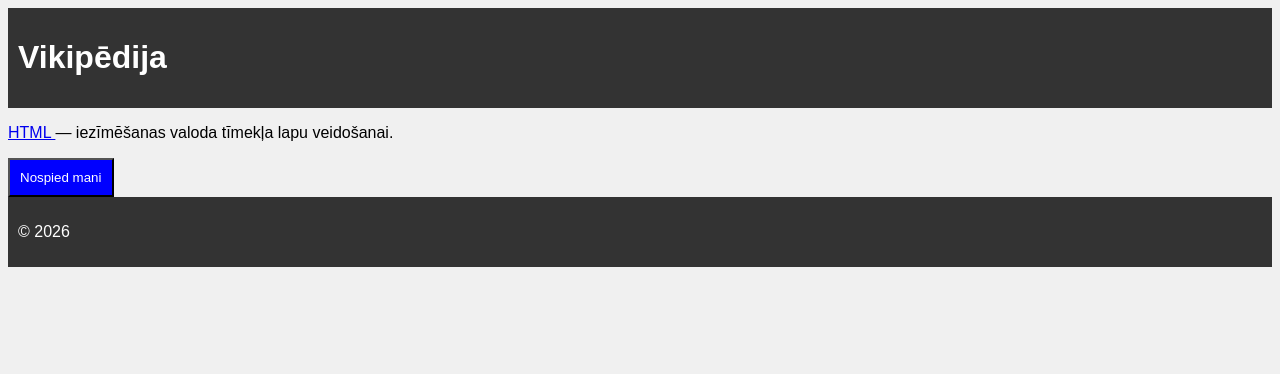
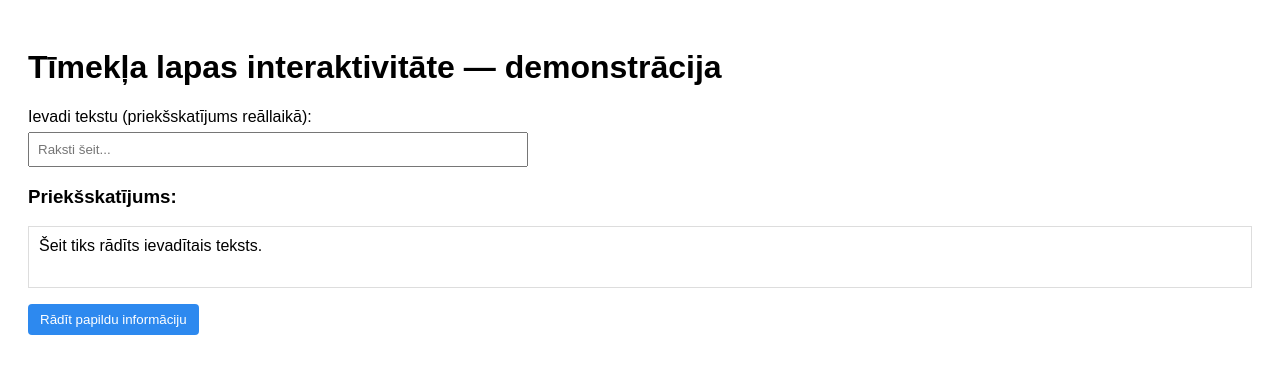
Before and after one commit to Danyakas/mironovs, a plain HTML site: page index.html in a window 1280 px wide. Drawn offline with Linux system fonts and the light colour scheme.

Commit message:
Refactor HTML structure and add interactivity

```diff
--- a/index.html
+++ b/index.html
@@ -1,31 +1,35 @@
-<!DOCTYPE html>
+<!doctype html>
 <html lang="lv">
 <head>
-    <meta charset="UTF-8">
-    <title>Mana tīmekļa lapa</title>
-    <link rel="stylesheet" href="style.css">
+  <meta charset="utf-8" />
+  <meta name="viewport" content="width=device-width,initial-scale=1" />
+  <title>JS notikumu piemērs</title>
+  <style>
+    body { font-family: Arial, sans-serif; padding: 20px; }
+    .hidden { display: none; }
+    .highlight { background: #fffbcc; border: 1px solid #ffd24d; padding: 8px; }
+    #preview { padding: 10px; border: 1px solid #ddd; min-height: 40px; }
+    #extra { margin-top: 10px; padding: 10px; border: 1px dashed #aaa; }
+    .btn { padding: 8px 12px; background: #2d89ef; color: white; border: none; cursor: pointer; border-radius: 4px; }
+    .btn:active { transform: translateY(1px); }
+  </style>
 </head>
 <body>
+  <h1>Tīmekļa lapas interaktivitāte — demonstrācija</h1>
 
-<header>
-    <h1>Vikipēdija</h1>
-</header>
+  <label for="userText">Ievadi tekstu (priekšskatījums reāllaikā):</label><br/>
+  <input id="userText" type="text" placeholder="Raksti šeit..." style="width: 100%; max-width: 480px; padding: 8px; margin-top: 6px;" />
 
-<main>
-    <p>
-        <a href="https://en.wikipedia.org/wiki/HTML" target="_blank">
-            HTML
-        </a>
-        — iezīmēšanas valoda tīmekļa lapu veidošanai.
-    </p>
+  <h3>Priekšskatījums:</h3>
+  <div id="preview">Šeit tiks rādīts ievadītais teksts.</div>
 
-    <button>Nospied mani</button>
-</main>
+  <button id="toggleBtn" class="btn" style="margin-top:16px;">Rādīt papildu informāciju</button>
 
-<footer>
-    <p>© 2026</p>
-</footer>
+  <div id="extra" class="hidden">
+    <h4>Papildu informācija</h4>
+    <p>Šī sadaļa parādās / pazūd, nospiežot pogu. Var saturēt papildus rīkus vai palīdzību lietotājam.</p>
+  </div>
 
-<script src="script.js"></script>
+  <script src="script.js"></script>
 </body>
 </html>
```
